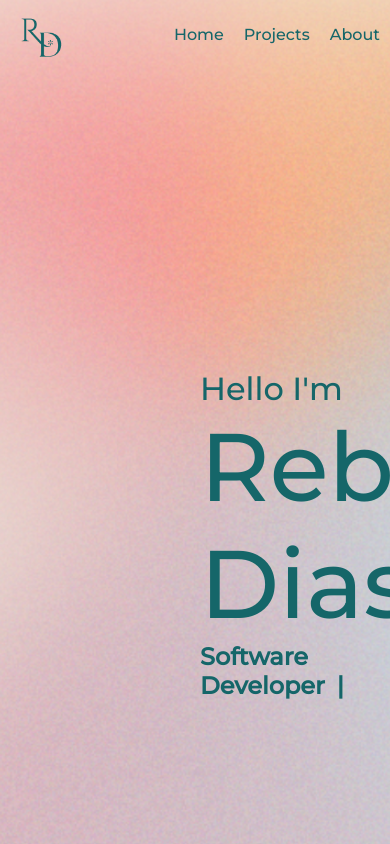
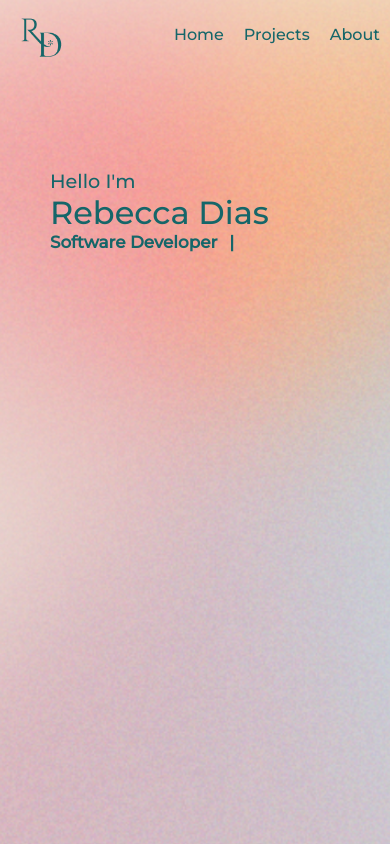
Before and after one commit to rebeccadias/portfolio, a React (Create React App) app: page / in a window 390 px wide. Built offline with nearby package versions, Linux system fonts and the light colour scheme.

Commit message:
Responsive intro

```diff
--- a/src/Components/Intro/Intro.css
+++ b/src/Components/Intro/Intro.css
@@ -20,3 +20,42 @@
   font-size: 1em;
   font-weight: 500;
 }
+
+@media (max-width: 768px) {
+  .common-all-divs {
+    padding-left: 100px;
+    padding-top: 150px;
+  }
+
+  .div-hello {
+    font-size: 1.5em;
+  }
+
+  .div-name {
+    font-size: 4em;
+  }
+
+  .div-title {
+    font-size: 0.8em;
+  }
+}
+
+/* For mobile devices */
+@media (max-width: 480px) {
+  .common-all-divs {
+    padding-left: 50px;
+    padding-top: 100px;
+  }
+
+  .div-hello {
+    font-size: 1.2em;
+  }
+
+  .div-name {
+    font-size: 2em;
+  }
+
+  .div-title {
+    font-size: 0.7em;
+  }
+}
```
